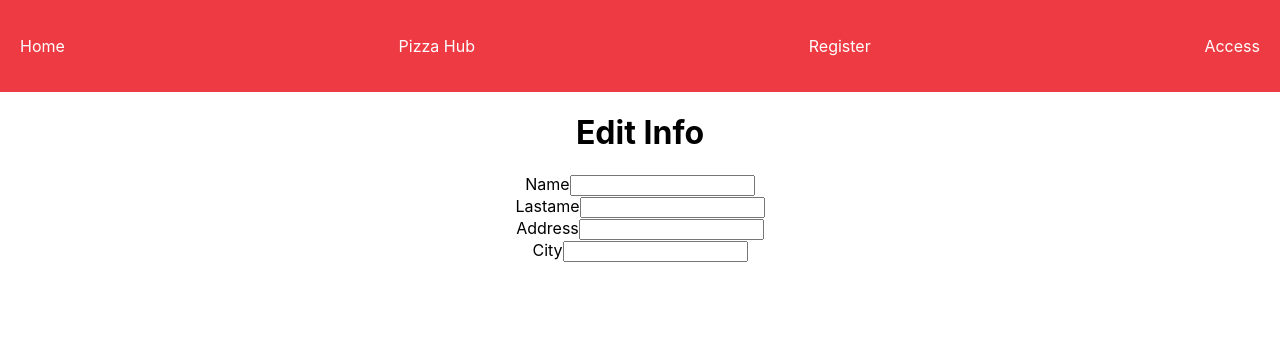
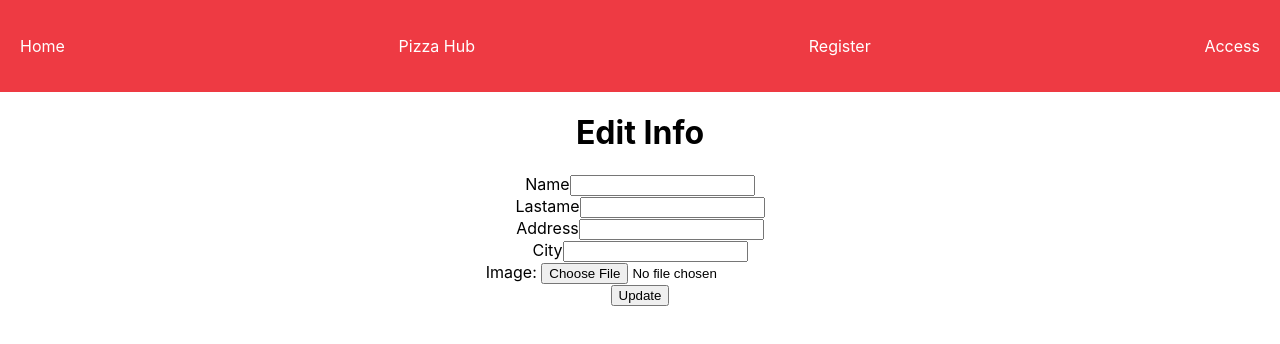
Before and after one commit to patovuichard/pizza-hub-client, a React (Create React App) app: page /user/edit in a window 1280 px wide. Shown: the top 344 px of the page. Built offline with nearby package versions, Linux system fonts and the light colour scheme; no server answers.

Commit message:
cloudinary working ok

```diff
--- a/src/pages/user/EditUser.jsx
+++ b/src/pages/user/EditUser.jsx
@@ -1,15 +1,71 @@
 import { useState } from "react";
+import { useNavigate } from "react-router-dom";
+import { uploadImageService } from "../../services/upload.services.js";
+import { updateOneUser } from "../../services/user.services.js";
 
 function EditUser() {
+  const navigate = useNavigate();
+
   const [firstNameInput, setFirstNameInput] = useState("");
   const [lastNameInput, setLastNameInput] = useState("");
-  const [address, setAddress] = useState("")
-  const [city, setCity] = useState("")
+  const [address, setAddress] = useState("");
+  const [city, setCity] = useState("");
+  const [imageUrl, setImageUrl] = useState(null);
+  const [isUploading, setIsUploading] = useState(false);
+
+  const handleFileUpload = async (event) => {
+    // console.log("The file to be uploaded is: ", e.target.files[0]);
+
+    if (!event.target.files[0]) {
+      // to prevent accidentally clicking the choose file button and not selecting a file
+      return;
+    }
+
+    setIsUploading(true); // to start the loading animation
+
+    const uploadData = new FormData(); // images and other files need to be sent to the backend in a FormData
+    uploadData.append("image", event.target.files[0]);
+    //                   |
+    //     this name needs to match the name used in the middleware => uploader.single("image")
+
+    try {
+      const response = await uploadImageService(uploadData);
+      // or below line if not using services
+      // const response = await axios.post(`${process.env.REACT_APP_SERVER_URL}/upload`, uploadData)
+
+      setImageUrl(response.data.imageUrl);
+      //                          |
+      //     this is how the backend sends the image to the frontend => res.json({ imageUrl: req.file.path });
+
+      setIsUploading(false); // to stop the loading animation
+    } catch (error) {
+      navigate("/error");
+    }
+  };
+
+  const handleSubmit = async (e) => {
+    e.preventDefault()
+    const updateUser = {
+      firstName: firstNameInput,
+      lastName: lastNameInput,
+      imageUrl: imageUrl,
+      address: address,
+      city: city,
+    }
+    try {
+
+      const response = await updateOneUser(updateUser)
+      console.log(response)
+      navigate("/user")
+    } catch (error) {
+      navigate("/error")
+    }
+  }
 
   return (
     <div>
       <h1>Edit Info</h1>
-      <form>
+      <form onSubmit={handleSubmit}>
         <label htmlFor="name">Name</label>
         <input
           type="text"
@@ -50,6 +106,21 @@ function EditUser() {
           }}
         />
         <br />
+        <label>Image: </label>
+        <input
+          type="file"
+          name="image"
+          onChange={handleFileUpload}
+          disabled={isUploading}
+        />
+        {isUploading ? <h3>... uploading image</h3> : null}
+        {imageUrl ? (
+          <div>
+            <img src={imageUrl} alt="img" width={200} />
+          </div>
+        ) : null}
+        <br />
+        <button type="submit">Update</button>
       </form>
     </div>
   );
--- a/src/pages/user/User.jsx
+++ b/src/pages/user/User.jsx
@@ -28,11 +28,11 @@ function User() {
 
   return (
     <>
-      <h1>User info</h1>
       {isFetching ? (
         <p>... loading</p>
       ) : (
         <div>
+          <h1>{userInfo.data.role} info</h1>
           <div>
             <img src={userInfo.data.imageUrl} alt="profile-img" />
           </div>
--- /dev/null
+++ b/src/services/upload.services.js
@@ -0,0 +1,7 @@
+import service from "./config.services";
+
+const uploadImageService = (imageFile) => {
+  return service.post("/upload", imageFile);
+};
+
+export { uploadImageService };
--- a/src/services/user.services.js
+++ b/src/services/user.services.js
@@ -5,10 +5,15 @@ const getAllPizzerias = () => {
 }
 
 const getUserData = () => {
-  return service.get("/user/")
+  return service.get("/user")
+}
+
+const updateOneUser = (updateUser) => {
+  return service.patch("/user", updateUser)
 }
 
 export {
   getAllPizzerias,
-  getUserData
+  getUserData,
+  updateOneUser
 }
```
